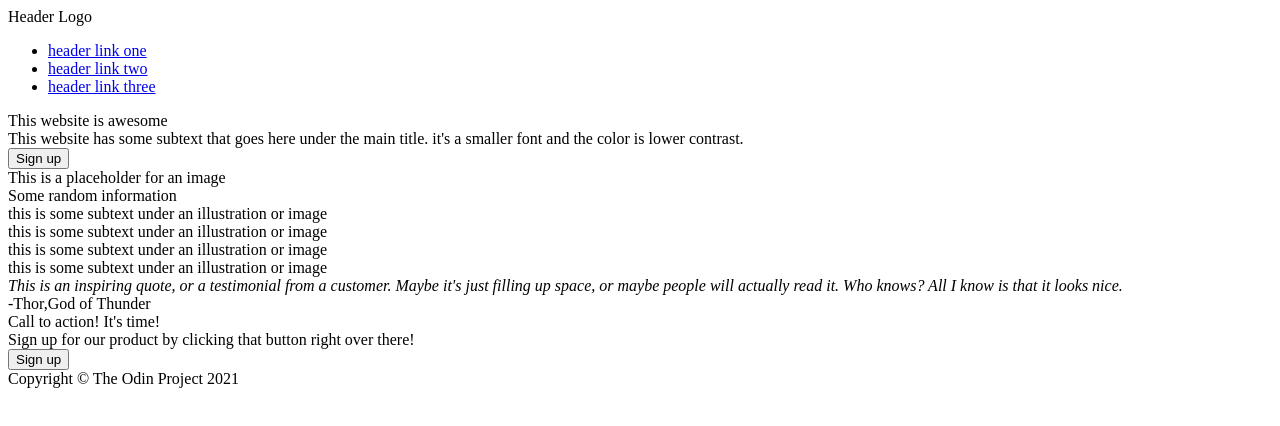
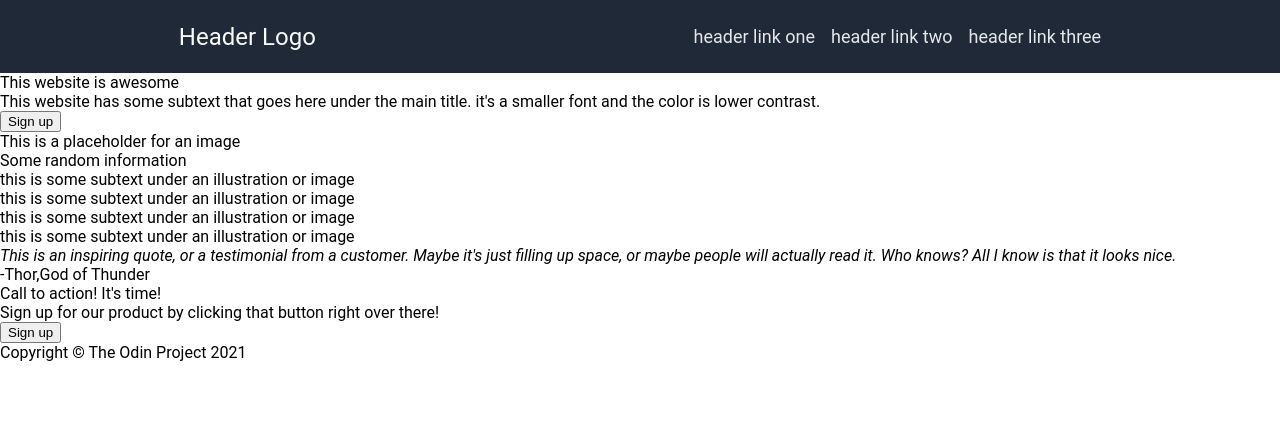
Before and after one commit to SaleamlakH/Foundation-Landing-Page, a plain HTML site: page index.html in a window 1280 px wide. Drawn offline with Linux system fonts and the light colour scheme.

Commit message:
Style the header

```diff
--- a/index.html
+++ b/index.html
@@ -4,6 +4,7 @@
         <meta charset="UTF-8">
         <meta name="viewport" content="width=device-width, initial-scale=1.0">
         <title>Landing Page</title>
+        <link rel="stylesheet" href="./style.css">
     </head>
     <body>
         <div class="header">
--- /dev/null
+++ b/style.css
@@ -0,0 +1,40 @@
+*,
+*::after,
+*::before {
+    box-sizing: border-box;
+}
+
+body {
+    margin: 0;
+    font-family: Roboto, sans-serif;
+    display: flex;
+    flex-direction: column;
+}
+
+.header {
+    background-color: #1F2937;
+    padding: 10px;
+
+    display: flex;
+    justify-content: space-around;
+    align-items: center;
+}
+
+.logo {
+    color: #F9FAF8;
+    font-size: 24px;
+
+    flex-shrink: 0;
+}
+
+ul {
+    list-style-type: none;
+    display: flex;
+    gap: 16px;
+}
+
+a {
+    color: #E5E7EB;
+    font-size: 18px;
+    text-decoration: none;
+}
```
